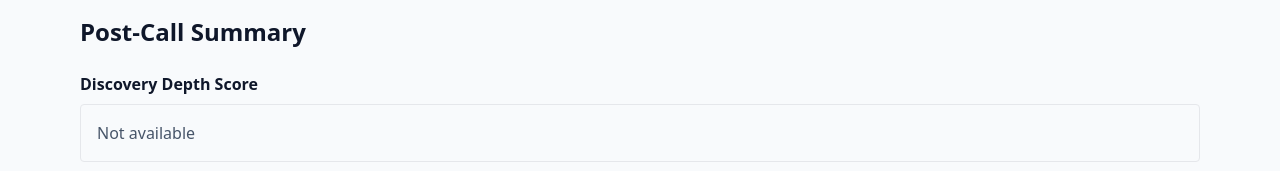
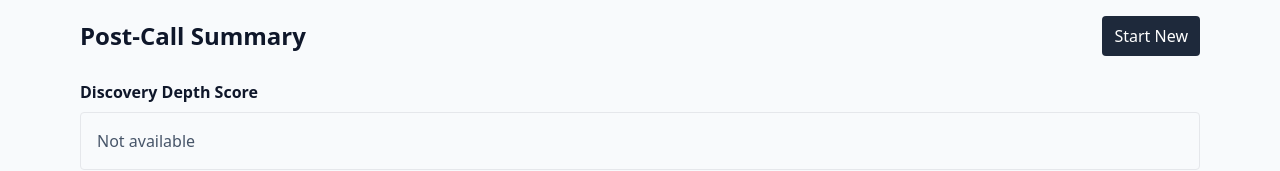
Before and after one commit to rory-opanai/disco-co-pilot, a Next.js app in the folder frontend/: page /dashboard/1 in a window 1280 px wide. Shown: the top 171 px of the page. Built offline with nearby package versions, Linux system fonts and the light colour scheme; no server answers; the database is empty.

Commit message:
Start new button

```diff
--- a/frontend/app/dashboard/[sessionId]/page.tsx
+++ b/frontend/app/dashboard/[sessionId]/page.tsx
@@ -1,10 +1,11 @@
 "use client";
 export const dynamic = "force-dynamic";
 import React, { useEffect, useState } from "react";
-import { useParams } from "next/navigation";
+import { useParams, useRouter } from "next/navigation";
 
 export default function DashboardPage() {
   const { sessionId } = useParams<{ sessionId: string }>();
+  const router = useRouter();
   const [data, setData] = useState<any>(null);
   const [loading, setLoading] = useState(false);
   const backend = ""; // same origin
@@ -47,7 +48,19 @@ export default function DashboardPage() {
   const { transcript, summary } = data;
   return (
     <div className="space-y-6">
-      <h1 className="text-2xl font-bold">Post-Call Summary</h1>
+      <div className="flex items-center justify-between">
+        <h1 className="text-2xl font-bold">Post-Call Summary</h1>
+        <button
+          onClick={() => {
+            const newId = `sess_${Date.now()}`;
+            router.push(`/call?sessionId=${newId}`);
+          }}
+          className="bg-slate-800 text-white px-3 py-2 rounded"
+          aria-label="Start a new call session"
+        >
+          Start New
+        </button>
+      </div>
       <section>
         <h2 className="font-semibold mb-2">Discovery Depth Score</h2>
         <div className="p-4 border rounded">
```
